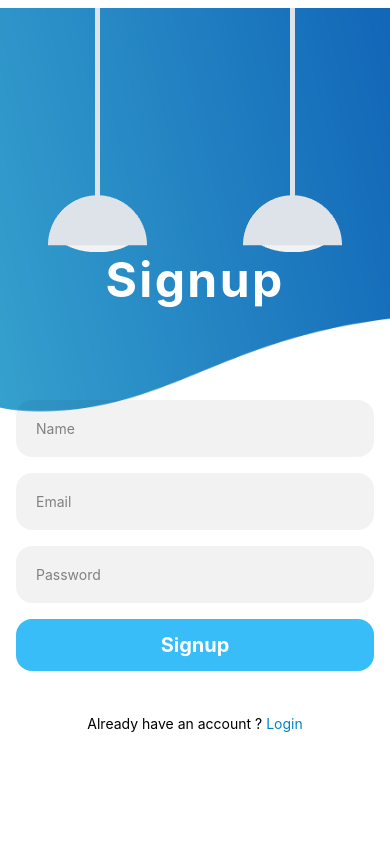
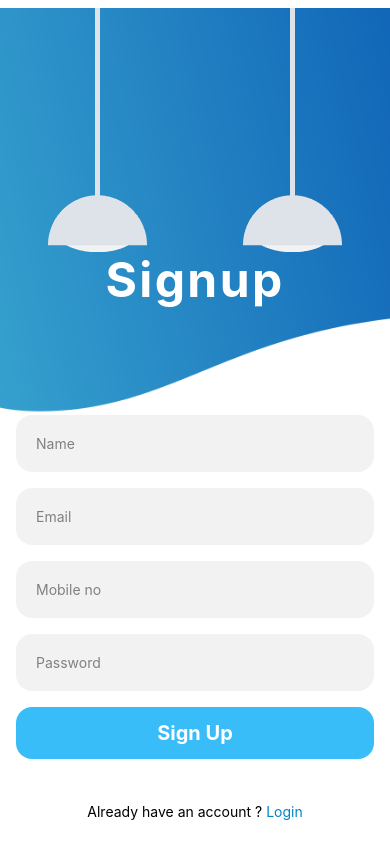
Before and after one commit to kelvin-manyengo-magwe/path-finder, a React Native app in the folder frontend/: screen /Signup in a window 390 px wide. Built offline with nearby package versions, Linux system fonts and the light colour scheme.

Commit message:
added home view header and array boxes alignment

```diff
--- a/frontend/App.js
+++ b/frontend/App.js
@@ -7,6 +7,7 @@ import LoginScreen from './screens/Auth/LoginScreen';
 import SignupScreen from './screens/Auth/SignupScreen';
 import SplashScreen from './screens/splashScreen/SplashScreen';
 import Animated, { Easing, FadeIn, FadeOut } from 'react-native-reanimated';
+import Home from './screens/Home/Home';
 
 
 export default function App() {
@@ -31,6 +32,7 @@ export default function App() {
               <Stack.Navigator initialRouteName="Login" screenOptions={{headerShown: false}}>
                   <Stack.Screen name="Login" component={LoginScreen} />
                   <Stack.Screen name="Signup" component={SignupScreen} />
+                  <Stack.Screen name="Home" component={Home} />
               </Stack.Navigator>
             </NavigationContainer>
           )
--- a/frontend/screens/Auth/LoginScreen.js
+++ b/frontend/screens/Auth/LoginScreen.js
@@ -1,5 +1,5 @@
 import React from 'react';
-import { View, Text, Image, TextInput, TouchableOpacity } from 'react-native';
+import { View, Text, Image, TextInput, TouchableOpacity, StyleSheet } from 'react-native';
 import { StatusBar } from 'expo-status-bar';
 import Animated, { FadeInDown, BounceIn, BounceOut, FadeIn, FadeOut} from 'react-native-reanimated';
 import { useNavigation } from '@react-navigation/native';
@@ -29,7 +29,7 @@ function LoginScreen(){
                   <Title title="Login" />
 
                 {/*form*/}
-                <View className="flex items-center pt-20 space-y-8 mx-4">
+                <View style={styles.form} className="flex items-center space-y-8 mx-4">
 
                         {/*Email*/}
                         <InputField placeholder="Email" />
@@ -53,3 +53,10 @@ function LoginScreen(){
 }
 
 export default LoginScreen;
+
+
+const styles= StyleSheet.create({
+  form: {
+    marginTop: 100
+  }
+});
--- a/frontend/screens/Auth/SignupScreen.js
+++ b/frontend/screens/Auth/SignupScreen.js
@@ -1,5 +1,5 @@
 import React, { useState } from 'react';
-import { View, Text, Image, TextInput, TouchableOpacity, Alert } from 'react-native';
+import { View, Text, Image, TextInput, TouchableOpacity, StyleSheet, Alert, ActivityIndicator } from 'react-native';
 import { StatusBar } from 'expo-status-bar';
 import Animated, { FadeInDown, BounceIn, BounceOut, FadeIn, FadeOut} from 'react-native-reanimated';
 import { useNavigation } from '@react-navigation/native';
@@ -8,6 +8,7 @@ import InputField from '../components/InputField';
 import AuthButton from '../components/AuthButton';
 import NavigationLink from '../components/NavigationLink';
 import axios from 'axios';
+import Home from '../Home/Home';
 
 
 
@@ -16,15 +17,30 @@ function LoginScreen(){
     const navigation= useNavigation();
 
     const [userData, setUserData] = useState({
-        name: '', email: '', password: ''
+        name: '', email: '', mobileNo: '', password: ''
     });
+    const [loading, setLoading]= useState(false);
 
     const handleSubmit= async () => {
-        await axios.post('http://192.168.26.218:5001/register', userData).then(
-            (res) => console.log(res.data).catch(
-              e => console.error(e)
-            )
-        )
+
+        if(!userData.name || !userData.email || !userData.password || !userData.mobileNo) {
+            Alert.alert('Validation Error', 'Please fill all the required fields!');
+            return;
+        }
+
+        setLoading(true);
+        try {
+          const res= await axios.post('http://192.168.26.218:5001/register', userData);
+
+          navigation.navigate('Home');
+        }catch (error) {
+            console.error(error);
+            Alert.alert('Registration Error', 'An error occured during registration.');
+        }finally {
+            setLoading(false);
+
+        }
+
     }
 
     //text represent the current value of onChange fx wherenever input changes
@@ -51,7 +67,7 @@ function LoginScreen(){
                   <Title title="Signup" />
 
                 {/*form*/}
-                <View className="flex items-center pt-20 space-y-4 mx-4">
+                <View style={styles.form} className="flex items-center space-y-4 mx-4">
 
                         {/*name*/}
                         <InputField placeholder="Name" value={userData.name} onChangeText={(text) => handleTextChange('name', text)} />
@@ -59,13 +75,18 @@ function LoginScreen(){
                         {/*Email*/}
                         <InputField placeholder="Email" value={userData.email} onChangeText={(text) => handleTextChange('email', text)} />
 
+                        {/*mobile no*/}
+                        <InputField placeholder="Mobile no" value={userData.mobileNo} onChangeText={(text) => handleTextChange('mobileNo', text)} />
+
                       <Animated.View entering={FadeInDown.delay(200).duration(1000).springify()} className="w-full bg-black/5 p-5 rounded-2xl mb-4">
                           <TextInput placeholder="Password" placeholderTextColor={'gray'} value={userData.password} onChangeText={(text) => handleTextChange('password', text)} secureTextEntry/>
                       </Animated.View>
 
 
                         {/*loginButton*/}
-                          <AuthButton handleTextChange={handleTextChange} buttonName="Signup" onPress={handleSubmit} />
+
+                              <AuthButton handleTextChange={handleTextChange} bool={loading} buttonName={loading ? 'Loading...' : 'Sign Up'} onPress={handleSubmit} />
+
 
 
                         {/*navigatio link*/}
@@ -78,3 +99,11 @@ function LoginScreen(){
 }
 
 export default LoginScreen;
+
+
+
+const styles= StyleSheet.create({
+    form: {
+      marginTop: 95,
+    }
+});
--- /dev/null
+++ b/frontend/screens/Home/Home.js
@@ -0,0 +1,41 @@
+import React from 'react';
+import { View, Text, StyleSheet } from 'react-native';
+import { StatusBar } from 'expo-status-bar';
+import Box from '../components/Box';
+
+
+const Home = () => {
+
+    return (
+      <View className="h-full w-full bg-white">
+          <StatusBar style="light" />
+
+            <View style={styles.header} className="h-[70]">
+                  <Text className="text-2xl text-white text-left font-bold ml-8 mt-2">Home</Text>
+            </View>
+
+            <View style={styles.grid} className="m-4">
+                {/*mapping of the elements using the Array creation (lenght, mapping part(currentItem, currentIndexItem))*/}
+                  {Array.from({length: 8}, (_, index) => (
+                      <Box key={index} title={`Box ${index}`}/>
+                    ))}
+            </View>
+      </View>
+    )
+}
+
+export default Home;
+
+const styles= StyleSheet.create({
+  header: {
+    paddingTop: 20,
+    backgroundColor: '#2A65D6'
+  },
+  grid: {
+    display: 'flex',
+    flexDirection: 'row',
+    flexWrap: 'wrap',
+    justifyContent: 'flex-start',
+    alignItems: 'center'
+  }
+});
--- a/frontend/screens/components/AuthButton.js
+++ b/frontend/screens/components/AuthButton.js
@@ -3,12 +3,12 @@ import { View, Text, TouchableOpacity } from 'react-native';
 import Animated, { FadeInDown } from 'react-native-reanimated';
 
 
-const AuthButton = ({ buttonName, onPress, handleTextChange }) => {
+const AuthButton = ({ buttonName, onPress, handleTextChange, bool }) => {
 
    return (
      <Animated.View entering={FadeInDown.delay(400).duration(1000).springify()} className="w-full">
          <TouchableOpacity
-             className="bg-sky-400 w-full p-3 mb-3 rounded-2xl" onPress={onPress}>
+             className="bg-sky-400 w-full p-3 mb-3 rounded-2xl" onPress={onPress} disabled={bool}>
                  <Text className="font-bold text-xl text-center text-white">{buttonName}</Text>
          </TouchableOpacity>
      </Animated.View>
--- /dev/null
+++ b/frontend/screens/components/Box.jsx
@@ -0,0 +1,14 @@
+import React from 'react';
+import { View, Text, StyleSheet } from 'react-native';
+import { StatusBar } from 'expo-status-bar';
+
+
+const Box = ({ title }) => {
+    return (
+      <View className="flex justify-center items-center m-2 border border-gray-300 h-[100] w-[108] rounded-lg">
+          <Text className="text-center font-semibold">{title}</Text>
+      </View>
+    )
+}
+
+export default Box;
```
